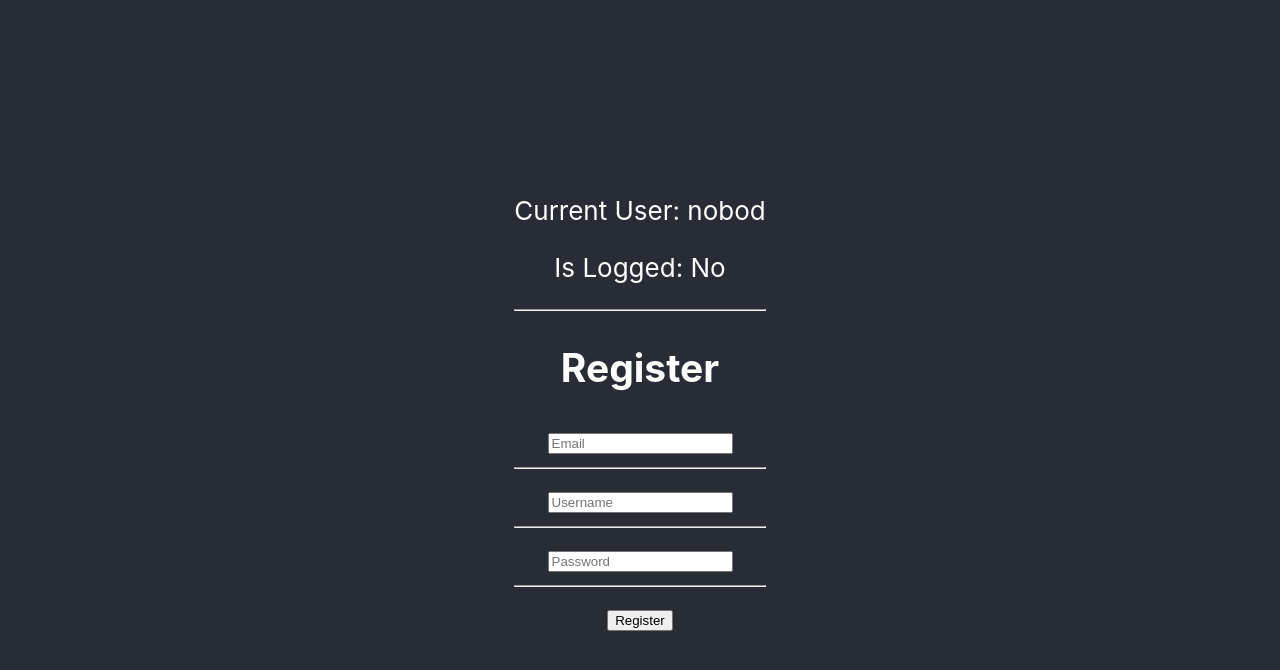
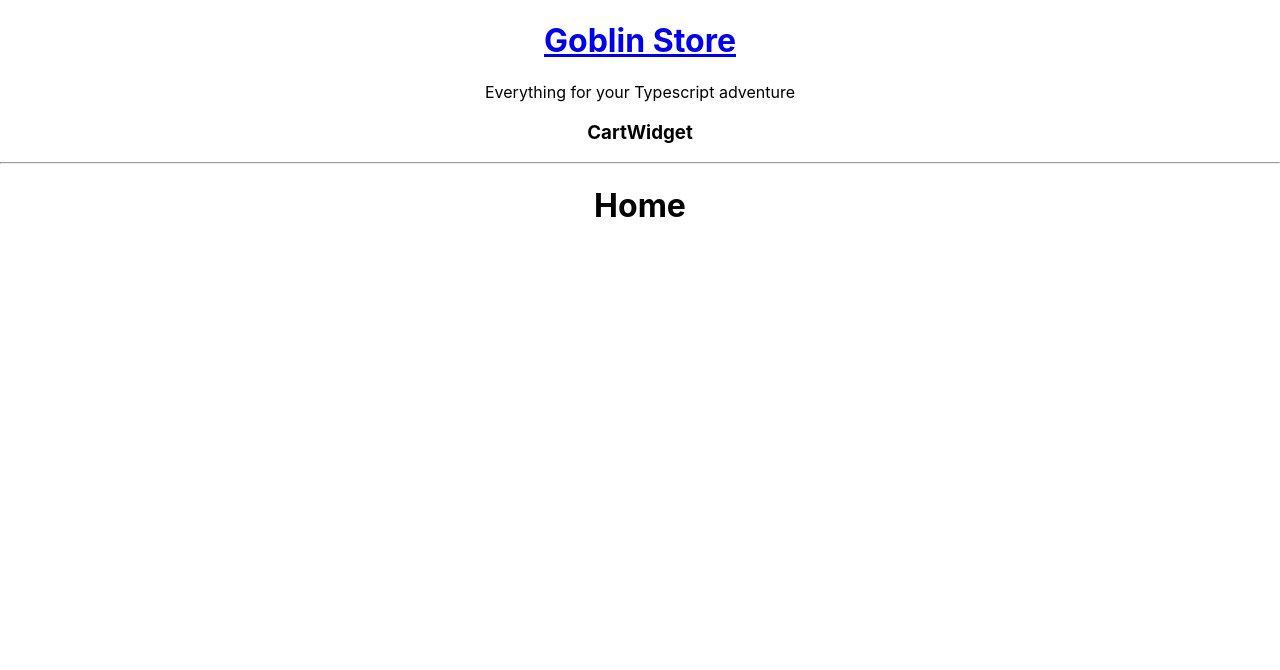
Before and after one commit to codeByCoder22/React-Trello, a React (Create React App) app: page / in a window 1280 px wide. Shown: the top 670 px of the page. Built offline with nearby package versions, Linux system fonts and the light colour scheme; no server answers.

Commit message:
home_header

```diff
--- a/src/App.tsx
+++ b/src/App.tsx
@@ -4,33 +4,20 @@ import "./App.css";
 import { useAuthContext } from "./auth/services/AuthContext";
 import { Routes, Route } from "react-router-dom";
 import Register from "./auth/components/Register";
+import { Header } from "./shared/Header";
+import { Home } from "./Home/Home";
 
 function App() {
     const { currentUser, setCurrentUser, isLogged, setIsLogged } =
         useAuthContext();
     return (
         <div className="App">
-            <header className="App-header">
-                <div>
-                    {/* <p>Current User: {currentUser ? "nobod"}</p> */}
-                    <p>
-                        Current User:{" "}
-                        {currentUser ? currentUser.username : "nobod"}
-                    </p>
-                    {/* <button onClick={() => setCurrentUser("John Doe")}>
-                        Set Current User
-                    </button> */}
-                    <p>Is Logged: {isLogged ? "Yes" : "No"}</p>
-                    {/* <button onClick={() => setIsLogged(true)}>
-                        Set Logged
-                    </button> */}
-                    <hr />
-                    <Register />
-                </div>
-            </header>
-            {/* <Routes>
+            <Header />
+
+            <Routes>
                 <Route path="/register" element={<Register />} />
-            </Routes> */}
+                <Route path="/" element={<Home />} />
+            </Routes>
         </div>
     );
 }
--- /dev/null
+++ b/src/Home/Home.tsx
@@ -0,0 +1,16 @@
+import React from "react";
+
+interface HomeProps {
+    useProductsHook?: () => {
+        isLoading: boolean;
+        error: boolean;
+    };
+}
+
+export const Home = ({ useProductsHook }: HomeProps) => {
+    return (
+        <>
+            <h1>Home</h1>
+        </>
+    );
+};
--- a/src/auth/components/Register.tsx
+++ b/src/auth/components/Register.tsx
@@ -4,12 +4,6 @@ import axios from "axios";
 import { RegisterRequestInterface } from "../types/registerRequest.interface";
 import axiosInstance from "../../utils/axiosInstance";
 import { useAuthContext } from "../services/AuthContext";
-
-// export interface RegisterRequestInterface {
-//     email: string;
-//     username: string;
-//     password: string;
-// }
 
 interface CurrentUserInterface {
     id: string;
@@ -28,8 +22,8 @@ const Register: React.FC = () => {
     const [password, setPassword] = useState("");
     const [error, setError] = useState("");
 
-    // const { currentUser, setCurrentUser, isLogged, setIsLogged } =
-    // useAuthContext();
+    const { currentUser, setCurrentUser, isLogged, setIsLogged } =
+        useAuthContext();
 
     const register = async (registerRequest: RegisterRequestInterface) => {
         try {
@@ -37,13 +31,18 @@ const Register: React.FC = () => {
                 "/api/users",
                 registerRequest
             );
+            console.log(response.data);
             const token = response.data.token;
             const currentUser = response.data;
 
             setToken(token);
             setCurrentUser(currentUser);
+            setIsLogged(true);
+            setError("");
             // navigateTo("/");
         } catch (error: any) {
+            setCurrentUser(null);
+            setIsLogged(false);
             console.log(error);
             setError(error.response.data.error);
             // setError("Registration failed. Please try again.");
@@ -54,10 +53,10 @@ const Register: React.FC = () => {
         localStorage.setItem("token", token);
     };
 
-    const setCurrentUser = (currentUser: CurrentUserInterface): void => {
-        // Set the current user in the context or state
-        // ...
-    };
+    // const setCurrentUser = (currentUser: CurrentUserInterface): void => {
+    //     // Set the current user in the context or state
+    //     // ...
+    // };
 
     const handleSubmit = async (event: React.FormEvent) => {
         event.preventDefault();
--- /dev/null
+++ b/src/shared/Header.tsx
@@ -0,0 +1,20 @@
+import React from "react";
+import { Link } from "react-router-dom";
+// import {CartWidget} from "./CartWidget"
+
+export const Header = () => (
+    <header>
+        <>
+            <div className="nav-brand">
+                <Link to="/">
+                    <h1>Goblin Store</h1>
+                </Link>
+                <p>Everything for your Typescript adventure</p>
+            </div>
+            <div className="cart">
+                <h3>CartWidget</h3>
+            </div>
+            <hr />
+        </>
+    </header>
+);
--- a/src/utils/axiosInstance.ts
+++ b/src/utils/axiosInstance.ts
@@ -3,9 +3,9 @@ import axios from "axios";
 const axiosInstance = axios.create({
     baseURL: "http://localhost:4001", // Set your API base URL
     headers: {
-        Authorization:
-            "Bearer eyJhbGciOiJIUzI1NiIsInR5cCI6IkpXVCJ9.eyJpZCI6Ijg0NzI0MjUxLWRiMjQtNDEzMS1iODE0LTRmODYyNmQzY2ZkMSIsImVtYWlsIjoiMTIzNDU2QDEyMzQ1Ni5jb20iLCJpYXQiOjE2ODUxODk5OTB9.vkT_emcEMtrmcSkNzNGGVna6E49B5XP2pbM-2akPzuc",
-        // Authorization: localStorage.getItem("token") || "",
+        // Authorization:
+        Authorization: localStorage.getItem("token") || "",
+        // "Bearer eyJhbGciOiJIUzI1NiIsInR5cCI6IkpXVCJ9.eyJpZCI6Ijg0NzI0MjUxLWRiMjQtNDEzMS1iODE0LTRmODYyNmQzY2ZkMSIsImVtYWlsIjoiMTIzNDU2QDEyMzQ1Ni5jb20iLCJpYXQiOjE2ODUxODk5OTB9.vkT_emcEMtrmcSkNzNGGVna6E49B5XP2pbM-2akPzuc",
     },
 });
 
```
